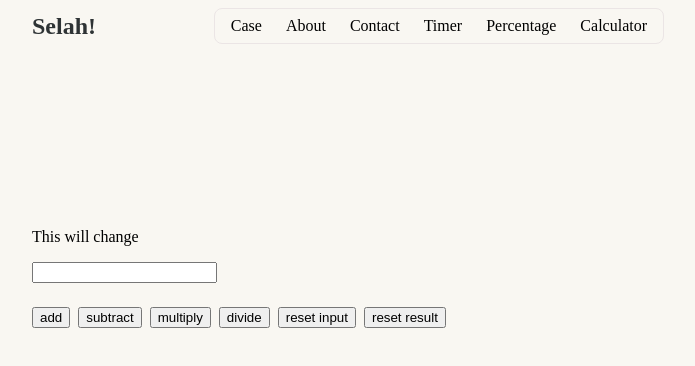
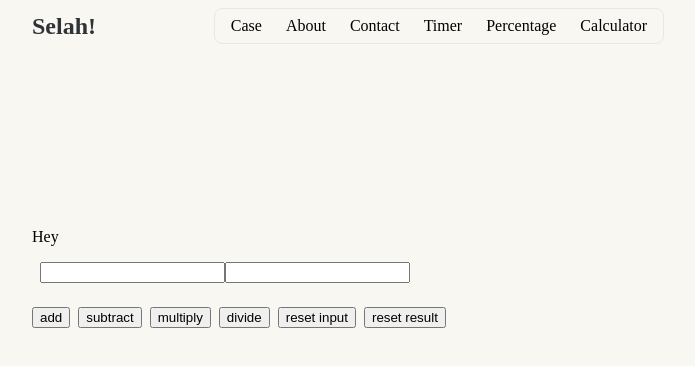
Before and after one commit to byfolarin/Selah, a React (Vite) app in the folder Selah/: page /Calculator in a window 1280 px wide. Shown: the top 366 px of the page, without its empty margins (292-987 px from the left). Built offline with nearby package versions, Linux system fonts and the light colour scheme; a web font is replaced by a local one.

Commit message:
updating state

```diff
--- a/Selah/src/App.jsx
+++ b/Selah/src/App.jsx
@@ -13,6 +13,7 @@ function App() {
 
 
   const [input, setInput] = useState("")
+  const [newinput, setNewinput] =useState("")
 
   return (
     <>
@@ -43,6 +44,7 @@ function App() {
                   <Route path='/Percentage' element={ <Percentage/>} />
                   <Route path='/Calculator' element={ <Calculator
                   input = {input} setInput = {setInput}
+                  newinput = {newinput} setNewinput = {setNewinput}
                   />} />
 
                   </Routes>
--- a/Selah/src/components/website/Calculator.jsx
+++ b/Selah/src/components/website/Calculator.jsx
@@ -1,10 +1,23 @@
-import React from 'react'
+import React, { useState } from 'react'
 
-const Calculator = ({input,setInput}) => {
+const Calculator = ({input,setInput,newinput, setNewinput}) => {
+
+const [display,setDisplay] = useState("Hey")
 
  const getInput = (e) =>{
     setInput(e.target.value)
  }
+
+ const newInput = (e) =>{
+    setNewinput(e.target.value)
+ }
+
+
+function solveInput (){
+    const solution = getInput + newInput;
+    return solution
+}
+
 
 
 
@@ -12,14 +25,22 @@ const Calculator = ({input,setInput}) => {
 
   return (
     <div className='container'>
-      <p>This will change</p>
+      <p>{display}</p>
+
+      <div className="inputs-container">
 
       <div className="input">
         <input type="text" value ={input} onChange={getInput}/>
       </div>
 
+      <div className="input">
+        <input type="text" value ={newinput} onChange={newInput}/>
+      </div>
+
+      </div>
+
       <div className="new-btn">
-        <button>add</button>
+        <button onClick={solveInput}>add</button>
         <button>subtract</button>
         <button>multiply</button>
         <button>divide</button>
--- a/Selah/src/index.css
+++ b/Selah/src/index.css
@@ -224,3 +224,8 @@ h3{
   gap: 8px;
   margin: 24px 0px;
 }
+
+.inputs-container{
+  display: flex;
+  margin: 0px 8px;
+}
```
